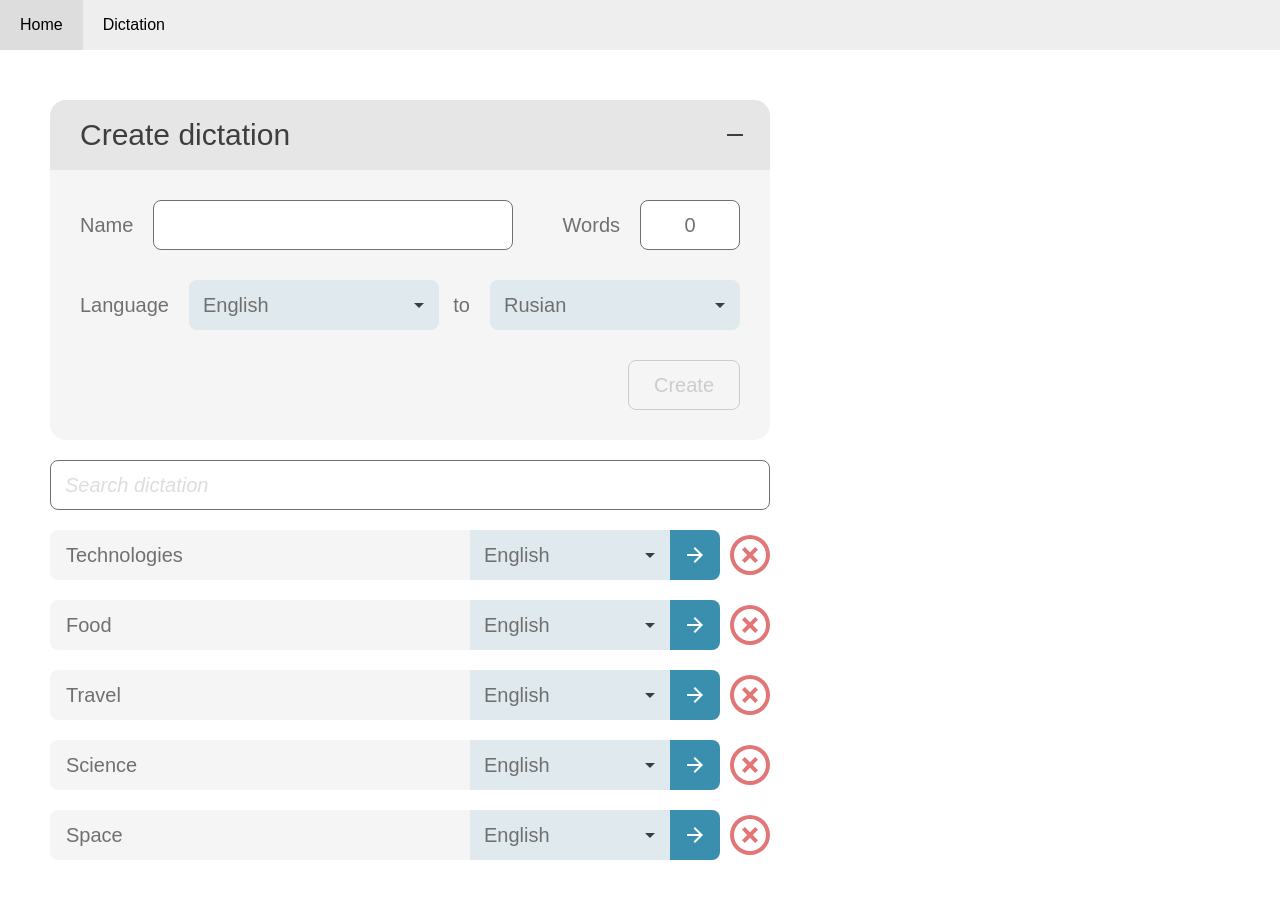
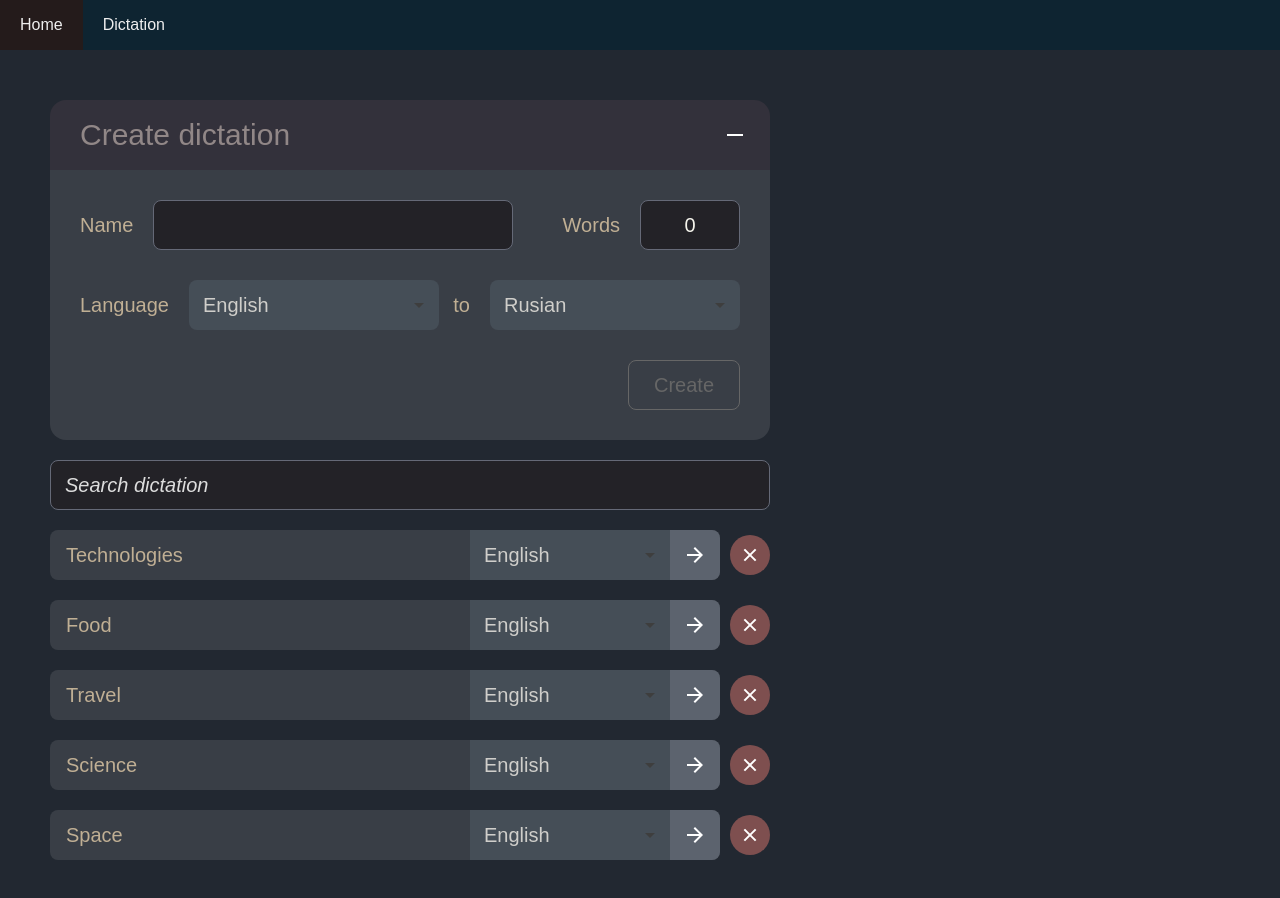
Before and after one commit to YurySosnov/cw, a Vue app: page /dictation in a window 1280 px wide. Shown: the top 898 px of the page. Built offline with nearby package versions, Linux system fonts and the light colour scheme.

Commit message:
New color model, VUEX installed

```diff
--- a/package.json
+++ b/package.json
@@ -16,7 +16,7 @@
     "vue": "^2.6.10",
     "vue-router": "^3.0.3",
     "vue-style-loader": "^4.1.2",
-    "vuex": "^3.0.1"
+    "vuex": "^3.1.1"
   },
   "devDependencies": {
     "@vue/cli-plugin-babel": "^3.11.0",
--- a/src/components/dictation/ListItem.vue
+++ b/src/components/dictation/ListItem.vue
@@ -8,7 +8,7 @@
             :rounded="false"></UiSelect>
         <button class="ui-button arrow start"></button>
     </div>
-    <div class="dict-list-item-remove" @click="removeItem"></div>
+    <div class="ui-icon ui-icon-remove dict-list-item-remove" @click="removeItem"></div>
 </div>
 </template>
 
@@ -77,7 +77,7 @@ export default {
         height: @ui_height;
         line-height: @ui_height;
         font-size: @font_size;
-        color: @text_color;
+        color: @ui_color_text;
         padding: 0 16px;
     }
     .ui-button.start {
@@ -89,19 +89,25 @@ export default {
     }
 }
 
+// .dict-list-item-remove {
+//     width: calc(@ui_height * .8);
+//     flex-shrink: 0;
+//     height: @ui_height;
+//     margin-left: calc(@ui_height * .2);
+//     background-repeat: no-repeat;
+//     background-position: right 0 center;
+//     background-size: 100%;
+//     background-image: url('../../assets/remove.svg');
+//     cursor: pointer;
+//     &:hover {
+//         opacity: .5;
+//     }
+// }
+
 .dict-list-item-remove {
-    width: calc(@ui_height * .8);
-    flex-shrink: 0;
-    height: @ui_height;
-    margin-left: calc(@ui_height * .2);
-    background-repeat: no-repeat;
-    background-position: right 0 center;
-    background-size: 100%;
-    background-image: url('../../assets/remove.svg');
-    cursor: pointer;
-    &:hover {
-        opacity: .5;
-    }
+    margin: calc(@ui_height * .1) 0 0 calc(@ui_height * .2);
+    width: @ui_icon_size;
+    min-width: @ui_icon_size;
 }
 
 .dict-item-lang-select {
--- a/src/components/uiElements/select.vue
+++ b/src/components/uiElements/select.vue
@@ -104,10 +104,10 @@ export default {
         text-align: left;
         cursor: pointer;
         height: @ui_height;
-        background-color: @ui_light_blue;
+        background-color: @ui_color_element;
         position: relative;
         padding: 0 40px 0 14px;
-        color: @text_color;
+        color: @ui_color_element_text;
         font-size: @font_size;
         line-height: @ui_height;
         border: none;
--- a/src/components/win.vue
+++ b/src/components/win.vue
@@ -4,11 +4,11 @@
             <div class="win-title">{{ title }}</div>
             <div class="win-controls" v-if="hasControls">
                 <template v-for="item in winControls">
-                    <div
+                    <button
                         v-if="item === 'expand'"
                         class="win-control win-control-expand"
                         :key="item"
-                        @click="expand"></div>
+                        @click="expand"></button>
                 </template>
             </div>
         </div>
@@ -84,3 +84,88 @@ export default {
     }
 }
 </script>
+
+<style lang="less">
+@import '../styles/_variables.less';
+
+.win,
+.popup {
+    .win-top {
+        background-color: @win_top_background_color;
+        height: @win_top_height;
+        border-top-left-radius: @border_radius_big;
+        border-top-right-radius: @border_radius_big;
+        position: relative;
+        overflow:hidden;
+        .win-title {
+            padding-left: @win_padding;
+            color: @win_title_color;
+            line-height: @win_top_height;
+            font-size: @win_title_font_size;
+        }
+    }
+    .win-body {
+        background-color: @win_background_color;
+        border-bottom-left-radius: @border_radius_big;
+        border-bottom-right-radius: @border_radius_big;
+        padding: @win_padding;
+    }
+    .win-controls {
+        position: absolute;
+        top: 0;
+        right: 0;
+        display: flex;
+        flex-direction: row;
+        align-content: center;
+        justify-content: flex-end;
+    }
+    .win-control {
+        width: @win_top_height;
+        height: @win_top_height;
+        cursor: pointer;
+        background-position: center;
+        background-repeat: no-repeat;
+        background-size: 16px;
+        &:hover {
+            background-color: rgba(0,0,0,.1);
+        }
+        &-expand {
+            &:before,
+            &:after {
+                display: block;
+                position: absolute;
+                content: ' ';
+                width: calc(@ui_icon_size * .4);
+                height: 2px;
+                background-color: @ui_icon_alt_color;
+                top: 50%;
+                left: 50%;
+                margin: -1px 0 0 calc(@ui_icon_size * -0.2);
+            }
+            &:after {
+                display: none;
+                transform: rotate(90deg);
+            }
+        }
+    }
+    &.minimized {
+        .win-top {
+            background-color: @ui_color_button;
+            border-radius: @border_radius_big;
+            .win-title {
+                color: #fff;
+            }
+        }
+        .win-body {
+            display: none;
+        }
+        .win-control {
+            &-expand {
+                &:after {
+                    display: block;
+                }
+            }
+        }
+    }
+}
+</style>
--- a/src/styles/_variables.less
+++ b/src/styles/_variables.less
@@ -1,28 +1,74 @@
 @main_font: Arial, Helvetica, sans-serief;
 @border_radius_big: 16px;
 @border_radius_middle: 8px;
-@border_color: #707070;
-@border: 1px solid @border_color;
 
 @ui_height: 50px;
 
-@ui_blue: #3B8FAE;
-@ui_light_blue: #E0EAEE;
-@ui_green: #68C264;
-@ui_red: #FF8585;
-@ui_dark_red: #D93535;
-@ui_grey: #888;
-@ui_dark_grey: #666;
+@ui_icon_size: 40px;
 
-@ui_color_disabled: #ccc;
+@ui_icon_alt_color: #fff;
 
-@text_color: #707070;
+// * default colors *
+// @ui_color_border: #707070;
+// @ui_color_button: #3B8FAE;
+// @ui_color_body: #fff;
+// @ui_color_win: #f5f5f5;
+// @ui_color_title: #E6E6E6;
+// @ui_color_title_text: #3e3e3e;
+// @ui_color_element: #E0EAEE;
+// @ui_color_accept: #68C264;
+// @ui_color_accept_hover: #10860a;
+// @ui_color_decline: #FF8585;
+// @ui_color_decline_hover: #D93535;
+// @ui_color_cancel: #888;
+// @ui_color_cancel_hover: #666;
+// @ui_color_nav: #eee;
+// @ui_color_nav_hover: #ddd;
+// @ui_color_nav_text: #000;
+// @ui_color_input: #fff;
+// @ui_border: 1px solid @ui_color_border;
+// @ui_color_text: #707070;
+
+
+@ui_color_body: #222831;
+@ui_color_text: #c0af94;
+@ui_color_win: #393e46;
+
+@ui_color_button: #5c636e;
+@ui_color_button_hover: #8d6262;
+
+@ui_color_title: #33313b;
+@ui_color_title_text: #918787;
+
+@ui_color_element: #454e57;
+@ui_color_element_text: #cfceca;
+@ui_color_input: #232227;
+@ui_color_input_text: #f5f4ec;
+
+
+@ui_color_nav: #0e2431;
+@ui_color_nav_hover: #241b1b;
+@ui_color_nav_text: #eeeeee;
+
+
+@ui_color_accept: #693e52;
+@ui_color_accept_hover: #3c5f3a;
+@ui_color_decline: #7e4f4f;
+@ui_color_decline_hover: #5f3737;
+@ui_color_cancel: #666;
+@ui_color_cancel_hover: #555;
+
+@ui_color_border: #656977;
+@ui_border: 1px solid @ui_color_border;
+
+
+
 @font_size: 20px;
 
 /* window */
-@win_background_color: #F5F5F5;
+@win_background_color: @ui_color_win;
 @win_title_font_size: 30px;
-@win_title_color: #3E3E3E;
-@win_top_background_color: #E6E6E6;
+@win_title_color: @ui_color_title_text;
+@win_top_background_color: @ui_color_title;
 @win_top_height: 70px;
 @win_padding: 30px;
--- a/src/styles/main.less
+++ b/src/styles/main.less
@@ -11,6 +11,12 @@
 body {
     font-family: @main_font;
     padding-top: 50px;
+    background-color: @ui_color_body;
+}
+
+button {
+    border: none;
+    background-color: transparent;
 }
 
 .content {
@@ -26,16 +32,16 @@ body {
     display: flex;
     flex-wrap: nowrap;
     flex-direction: row;
-    background-color: #eee;
+    background-color: @ui_color_nav;
     z-index: 20;
     .nav-item {
         height: 50px;
         line-height: 50px;
         padding: 0  20px;
         text-decoration: none;
-        color: #000;
+        color: @ui_color_nav_text;
         &:hover {
-            background-color: #ddd;
+            background-color: @ui_color_nav_hover;
         }
     }
 }
@@ -60,17 +66,17 @@ body {
     align-items: center;
     .ui-block-name {
         font-size: @font_size;
-        color: @text_color;
+        color: @ui_color_text;
         padding-right: 20px;
     }
 }
 
 .ui-input {
-    color: @text_color;
+    color: @ui_color_input_text;
     height: @ui_height;
     border-radius: @border_radius_middle;
-    border: @border;
-    background-color: #fff;
+    border: @ui_border;
+    background-color: @ui_color_input;
     padding: 0 14px;
     font-size: @font_size;
     &::placeholder {
@@ -85,13 +91,13 @@ body {
     color: #fff;
     border: none;
     font-size: @font_size;
-    background-color: @ui_blue;
+    background-color: @ui_color_button;
     border-radius: @border_radius_middle;
     cursor: pointer;
     &.disabled {
         background-color: transparent;
-        color: @ui_color_disabled;
-        border: 1px solid @ui_color_disabled;
+        color: @ui_color_cancel;
+        border: 1px solid @ui_color_cancel;
         cursor: default;
         &:hover {
             background-color: transparent;
@@ -109,82 +115,49 @@ body {
         }
     }
     &:hover {
-        background-color: @ui_green;
+        background-color: @ui_color_button_hover;
     }
     &-delete {
-        background-color: @ui_red;
+        background-color: @ui_color_decline;
         &:hover {
-            background-color: @ui_dark_red;
+            background-color: @ui_color_decline_hover;
         }
     }
     &-cancel {
-        background-color: @ui_grey;
+        background-color: @ui_color_cancel;
         &:hover {
-            background-color: @ui_dark_grey;
+            background-color: @ui_color_cancel_hover;
         }
     }
 }
 
-.win,
-.popup {
-    .win-top {
-        background-color: @win_top_background_color;
-        height: @win_top_height;
-        border-top-left-radius: @border_radius_big;
-        border-top-right-radius: @border_radius_big;
-        position: relative;
-        overflow:hidden;
-        .win-title {
-            padding-left: @win_padding;
-            color: @win_title_color;
-            line-height: @win_top_height;
-            font-size: @win_title_font_size;
+.ui-icon {
+    width: @ui_icon_size;
+    height: @ui_icon_size;
+    position: relative;
+    display: block;
+    box-sizing: border-box;
+    &-remove {
+        border-radius: 50%;
+        background-color: @ui_color_decline;
+        cursor: pointer;
+        &:before, &:after {
+            display: block;
+            position: absolute;
+            left: 50%;
+            top: 50%;
+            width: calc(@ui_icon_size * .4);
+            height: 2px;
+            background-color: @ui_icon_alt_color;
+            transform: rotate(45deg);
+            margin: -1px 0 0 calc(@ui_icon_size * -0.2);
+            content: ' '
         }
-    }
-    .win-body {
-        background-color: @win_background_color;
-        border-bottom-left-radius: @border_radius_big;
-        border-bottom-right-radius: @border_radius_big;
-        padding: @win_padding;
-    }
-    .win-controls {
-        position: absolute;
-        top: 0;
-        right: 0;
-        display: flex;
-        flex-direction: row;
-        align-content: center;
-        justify-content: flex-end;
-    }
-    .win-control {
-        width: @win_top_height;
-        height: @win_top_height;
-        cursor: pointer;
-        background-position: center;
-        background-repeat: no-repeat;
-        background-size: 16px;
+        &:after {
+            transform: rotate(135deg);
+        }
         &:hover {
-            background-color: rgba(0,0,0,.1);
-        }
-        &-expand {
-            background-image: url('../assets/minus.svg');
-        }
-    }
-    &.minimized {
-        .win-top {
-            background-color: @ui_blue;
-            border-radius: @border_radius_big;
-            .win-title {
-                color: #fff;
-            }
-        }
-        .win-body {
-            display: none;
-        }
-        .win-control {
-            &-expand {
-                background-image: url('../assets/plus.svg');
-            }
+            background-color: @ui_color_decline_hover;
         }
     }
 }
```
